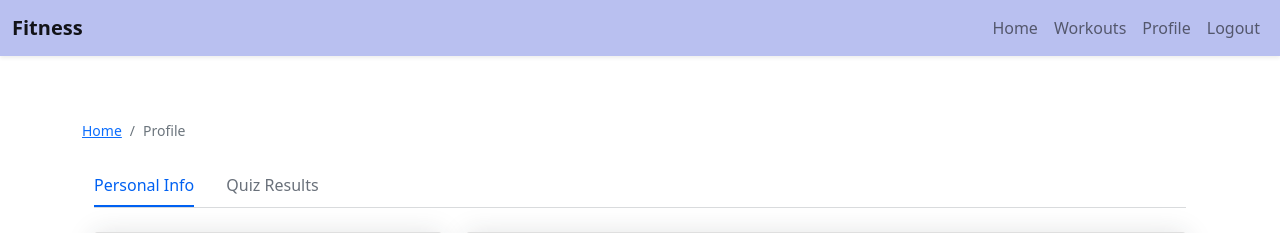
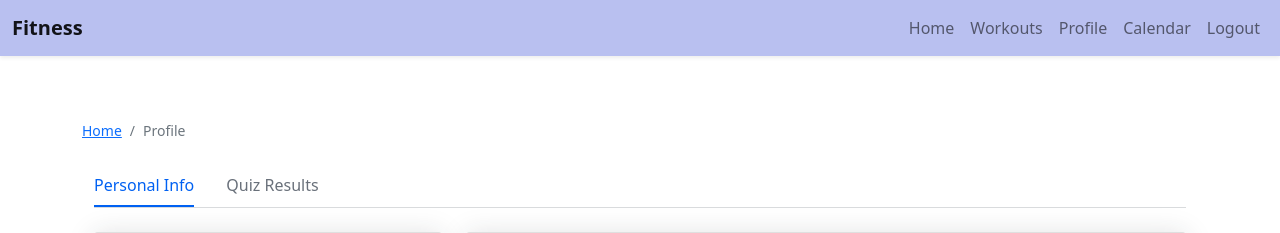
Before and after one commit to ShawnKi/SoftwareEngineeringProjectCSE3026, a Flask app: a page that uses SoftwareEngineeringProjectCSE3026-test1/templates/navbar.html in a window 1280 px wide. Shown: the top 233 px of the page. Run offline with Flask 3, Linux system fonts and the light colour scheme; the visitor is signed in with stand-in values (Sample User, id 1); data comes from the database, SQL or seed files in the repository.

Commit message:
added results page and more UI changes

```diff
--- a/SoftwareEngineeringProjectCSE3026-test1/app.py
+++ b/SoftwareEngineeringProjectCSE3026-test1/app.py
@@ -78,7 +78,6 @@ def quiz():
 
         session['answers'] = answers
 
-
         if len(answers) == 7:  # Replace 3 with the number of questions in quiz
             user = User.query.get(session.get('_user_id'))
             user.userdata = answers
@@ -147,6 +146,10 @@ def logout():
     logout_user()
     return redirect(url_for("index"))
 
+@app.route('/results')
+def results():
+    return render_template('results.html')
+
 @app.route('/thankyou')
 def thankyou():
     return 'Thank you for completing the survey'
--- a/SoftwareEngineeringProjectCSE3026-test1/templates/navbar.html
+++ b/SoftwareEngineeringProjectCSE3026-test1/templates/navbar.html
@@ -22,6 +22,9 @@
                     {% else %}
                     <a class="nav-link" a href="{{ url_for('profile', username=current_user.username) }}">Profile</a>
                 </li>
+                <li class="nav-item">
+                    <a class="nav-link" href="#">Calendar</a>
+                </li>
                 <li class="nav-item"></li>
                 <a class="nav-link" a href="{{ url_for('logout') }}">Logout</a>
                 {% endif %}
--- a/SoftwareEngineeringProjectCSE3026-test1/templates/profile.html
+++ b/SoftwareEngineeringProjectCSE3026-test1/templates/profile.html
@@ -15,7 +15,7 @@
     <!-- Account page navigation-->
     <nav class="nav nav-borders">
         <a class="nav-link active ms-0" href="#" target="__blank">Personal Info</a>
-        <a class="nav-link" href="#" target="__blank">Quiz Results</a>
+        <a class="nav-link" href="{{url_for('results')}}" target="__blank">Quiz Results</a>
     </nav>
     <hr class="mt-0 mb-4">
     <div class="row">
```
